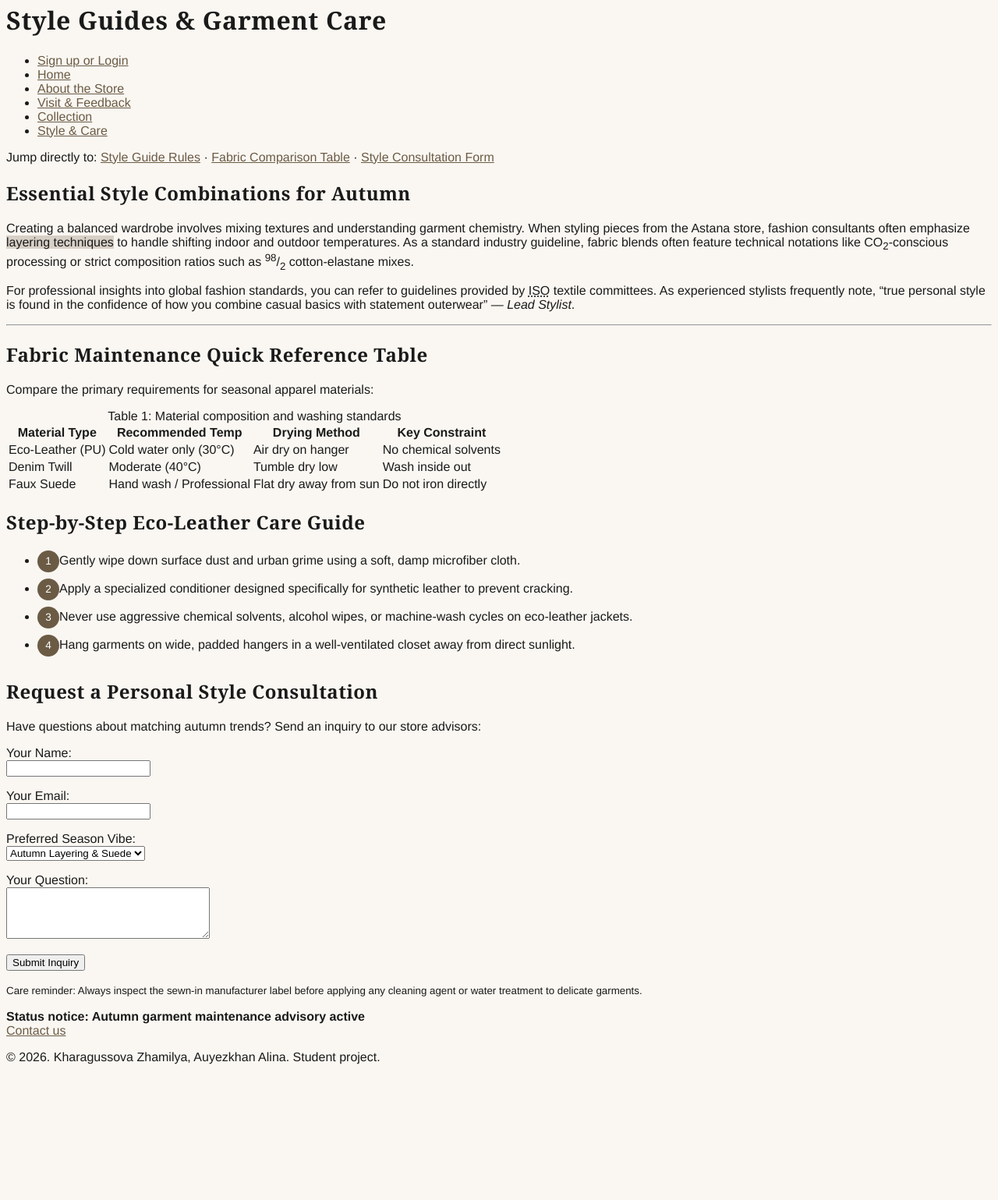
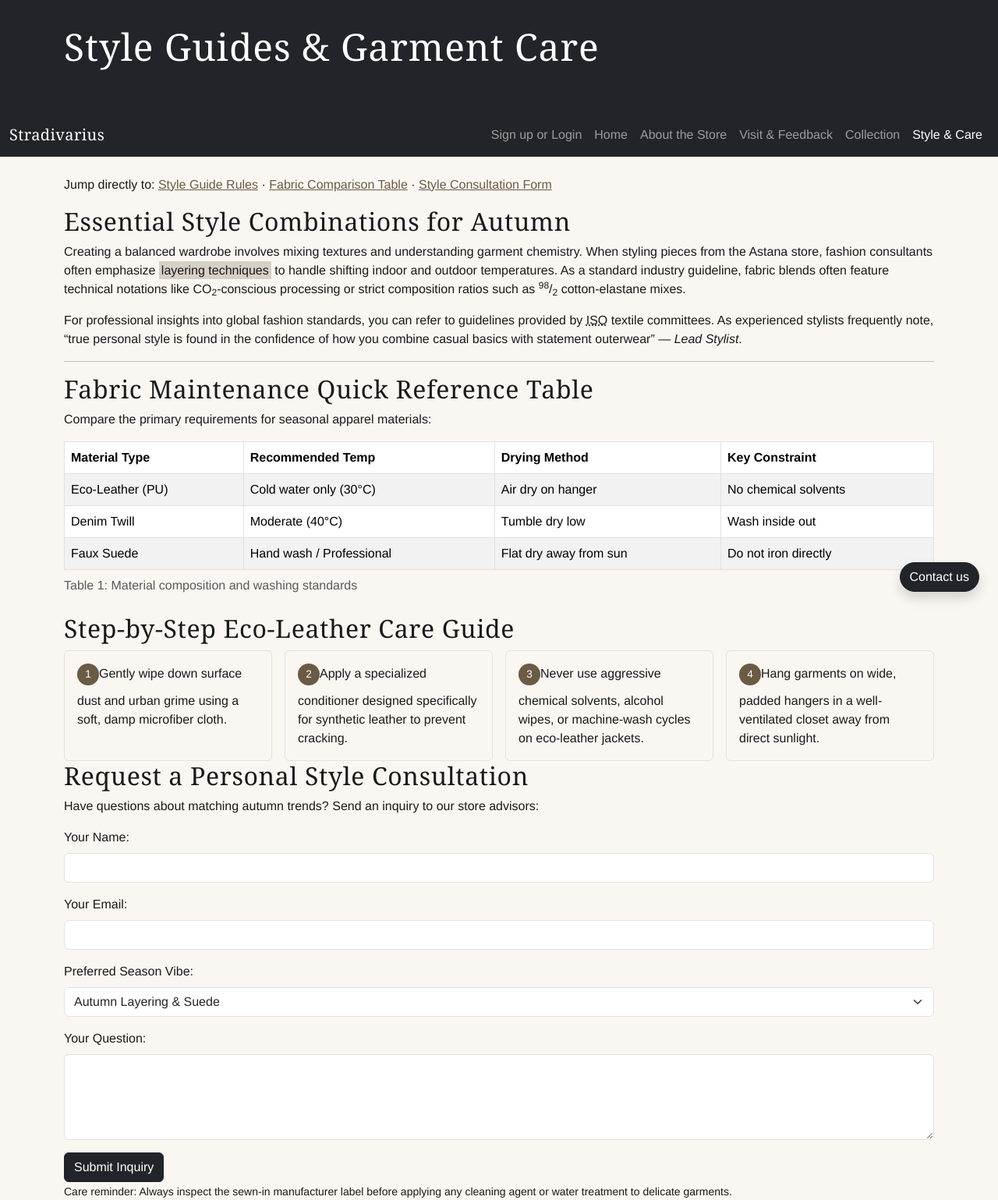
Before and after one commit to alinaauezkhanovaa-eng/WEB-Technologies-ass1-Stradivarius-html-, a plain HTML site: page care.html in a window 1280 px wide. Shown: the part 17-1556 px from the top of the page at 78% size. Before the commit the page ends 1398 px from the top, so only its background shows below. Drawn offline with nearby package versions, Linux system fonts and the light colour scheme.

Commit message:
Refactor care.html with Bootstrap integration
Updated care.html to include Bootstrap for styling and improved structure.

```diff
--- a/care.html
+++ b/care.html
@@ -6,25 +6,40 @@
     <meta name="description" content="Style guides, garment care comparison table, and style consultation inquiry form for Stradivarius.">
     <meta name="author" content="Auyezkhan Alina">
     <title>Stradivarius Mega Silkway—Style Guides &amp; Garment Care</title>
+    <!-- Bootstrap 5.3.3 via CDN -->
+    <link rel="stylesheet" href="https://cdn.jsdelivr.net/npm/bootstrap@5.3.3/dist/css/bootstrap.min.css">
     <link rel="stylesheet" href="css/base.css">
     <link rel="stylesheet" href="css/alina.css">
 </head>
 <body>
 
-    <header>
-        <h1>Style Guides &amp; Garment Care</h1>
+    <header class="bg-dark text-white text-center text-lg-start py-5">
+        <div class="container">
+            <h1 class="display-5">Style Guides &amp; Garment Care</h1>
+        </div>
     </header>
 
-    <nav id="site-nav">
-        <ul>
-            <li><a href="registration.html">Sign up or Login</a></li>
-            <li><a href="index.html">Home</a></li>
-            <li><a href="about-stradivarius.html">About the Store</a></li>
-            <li><a href="visit-and-feedback.html">Visit &amp; Feedback</a></li>
-            <li><a href="catalog.html">Collection</a></li>
-            <li><a href="care.html">Style &amp; Care</a></li>
+    <nav class="navbar navbar-expand-lg navbar-dark bg-dark" id="site-nav">
+        <div class="container-fluid">
+            <a class="navbar-brand" href="index.html">Stradivarius</a>
+            <button class="navbar-toggler" type="button" data-bs-toggle="collapse" data-bs-target="#mainNav" aria-controls="mainNav" aria-expanded="false" aria-label="Toggle navigation">
+                <span class="navbar-toggler-icon"></span>
+            </button>
+            <div class="collapse navbar-collapse" id="mainNav">
+                <ul class="navbar-nav ms-auto">
+                    <li class="nav-item"><a class="nav-link" href="registration.html">Sign up or Login</a></li>
+                    <li class="nav-item"><a class="nav-link" href="index.html">Home</a></li>
+                    <li class="nav-item"><a class="nav-link" href="about-stradivarius.html">About the Store</a></li>
+                    <li class="nav-item"><a class="nav-link" href="visit-and-feedback.html">Visit &amp; Feedback</a></li>
+                    <li class="nav-item"><a class="nav-link" href="catalog.html">Collection</a></li>
+                    <li class="nav-item"><a class="nav-link active" aria-current="page" href="care.html">Style &amp; Care</a></li>
                 </ul>
+            </div>
+        </div>
     </nav>
+
+    <main>
+        <div class="container py-4">
 
             <p>
                 Jump directly to:
@@ -32,8 +47,6 @@
                 <a href="#care-table">Fabric Comparison Table</a> &middot;
                 <a href="#style-inquiry">Style Consultation Form</a>
             </p>
-
-    <main>
 
             <article>
                 <h2 id="style-rules">Essential Style Combinations for Autumn</h2>
@@ -60,14 +73,15 @@
                 <h2 id="care-table">Fabric Maintenance Quick Reference Table</h2>
                 <p>Compare the primary requirements for seasonal apparel materials:</p>
 
-            <table>
+                <div class="table-responsive">
+                    <table class="table table-striped table-bordered">
                         <caption>Table 1: Material composition and washing standards</caption>
                         <thead>
                             <tr>
-                        <th class="thead">Material Type</th>
-                        <th class="thead">Recommended Temp</th>
-                        <th class="thead">Drying Method</th>
-                        <th class="thead">Key Constraint</th>
+                                <th>Material Type</th>
+                                <th>Recommended Temp</th>
+                                <th>Drying Method</th>
+                                <th>Key Constraint</th>
                             </tr>
                         </thead>
                         <tbody>
@@ -91,16 +105,25 @@
                             </tr>
                         </tbody>
                     </table>
+                </div>
             </section>
 
             <section>
                 <h2>Step-by-Step Eco-Leather Care Guide</h2>
-            <ul class="care-steps">
-                <li class="care-step">Gently wipe down surface dust and urban grime using a soft, damp microfiber cloth.</li>
-                <li class="care-step">Apply a specialized conditioner designed specifically for synthetic leather to prevent cracking.</li>
-                <li class="care-step">Never use aggressive chemical solvents, alcohol wipes, or machine-wash cycles on eco-leather jackets.</li>
-                <li class="care-step">Hang garments on wide, padded hangers in a well-ventilated closet away from direct sunlight.</li>
-            </ul>
+                <div class="row row-cols-1 row-cols-md-2 row-cols-lg-4 g-3 care-steps">
+                    <div class="col">
+                        <div class="care-step border rounded p-3 h-100">Gently wipe down surface dust and urban grime using a soft, damp microfiber cloth.</div>
+                    </div>
+                    <div class="col">
+                        <div class="care-step border rounded p-3 h-100">Apply a specialized conditioner designed specifically for synthetic leather to prevent cracking.</div>
+                    </div>
+                    <div class="col">
+                        <div class="care-step border rounded p-3 h-100">Never use aggressive chemical solvents, alcohol wipes, or machine-wash cycles on eco-leather jackets.</div>
+                    </div>
+                    <div class="col">
+                        <div class="care-step border rounded p-3 h-100">Hang garments on wide, padded hangers in a well-ventilated closet away from direct sunlight.</div>
+                    </div>
+                </div>
             </section>
 
             <section>
@@ -108,29 +131,27 @@
                 <p>Have questions about matching autumn trends? Send an inquiry to our store advisors:</p>
 
                 <form method="post">
-                <p>
-                    <label for="visitor-name">Your Name:</label><br>
-                    <input type="text" id="visitor-name" name="visitor_name" required>
-                </p>
-                <p>
-                    <label for="visitor-email">Your Email:</label><br>
-                    <input type="email" id="visitor-email" name="visitor_email" required>
-                </p>
-                <p>
-                    <label for="preferred-style">Preferred Season Vibe:</label><br>
-                    <select id="preferred-style" name="preferred_style">
+                    <div class="mb-3">
+                        <label for="visitor-name" class="form-label">Your Name:</label>
+                        <input type="text" class="form-control" id="visitor-name" name="visitor_name" required>
+                    </div>
+                    <div class="mb-3">
+                        <label for="visitor-email" class="form-label">Your Email:</label>
+                        <input type="email" class="form-control" id="visitor-email" name="visitor_email" required>
+                    </div>
+                    <div class="mb-3">
+                        <label for="preferred-style" class="form-label">Preferred Season Vibe:</label>
+                        <select class="form-select" id="preferred-style" name="preferred_style">
                             <option value="autumn">Autumn Layering &amp; Suede</option>
                             <option value="denim">Denim &amp; Casual Basics</option>
                             <option value="office">Minimalist Chic</option>
                         </select>
-                </p>
-                <p>
-                    <label for="visitor-message">Your Question:</label><br>
-                    <textarea id="visitor-message" name="visitor_message" rows="4" cols="30"></textarea>
-                </p>
-                <p>
-                    <button type="submit" class="btn btn-primary">Submit Inquiry</button>
-                </p>
+                    </div>
+                    <div class="mb-3">
+                        <label for="visitor-message" class="form-label">Your Question:</label>
+                        <textarea class="form-control" id="visitor-message" name="visitor_message" rows="4"></textarea>
+                    </div>
+                    <button type="submit" class="btn btn-dark">Submit Inquiry</button>
                 </form>
             </section>
 
@@ -141,17 +162,21 @@
                 </p>
             </aside>
 
-        <div>
+            <div class="mt-3">
                 <b>Status notice: Autumn garment maintenance advisory active</b>
             </div>
 
+        </div>
     </main>
 
-    <a href="about-stradivarius.html" class="fixed-contact">Contact us</a>
+    <a href="visit-and-feedback.html" class="btn btn-dark rounded-pill shadow position-fixed bottom-0 end-0 m-4">Contact us</a>
 
-    <footer id="site-footer">
-        <p>&copy; 2026. Kharagussova Zhamilya, Auyezkhan Alina. Student project.</p>
+    <footer class="border-top py-3 text-center text-muted small">
+        <div class="container">
+            <p class="mb-0">&copy; 2026. Kharagussova Zhamilya, Auyezkhan Alina. Student project.</p>
+        </div>
     </footer>
 
+    <script src="https://cdn.jsdelivr.net/npm/bootstrap@5.3.3/dist/js/bootstrap.bundle.min.js"></script>
 </body>
 </html>
```
Lines whose indentation alone changed are shown as unchanged.
